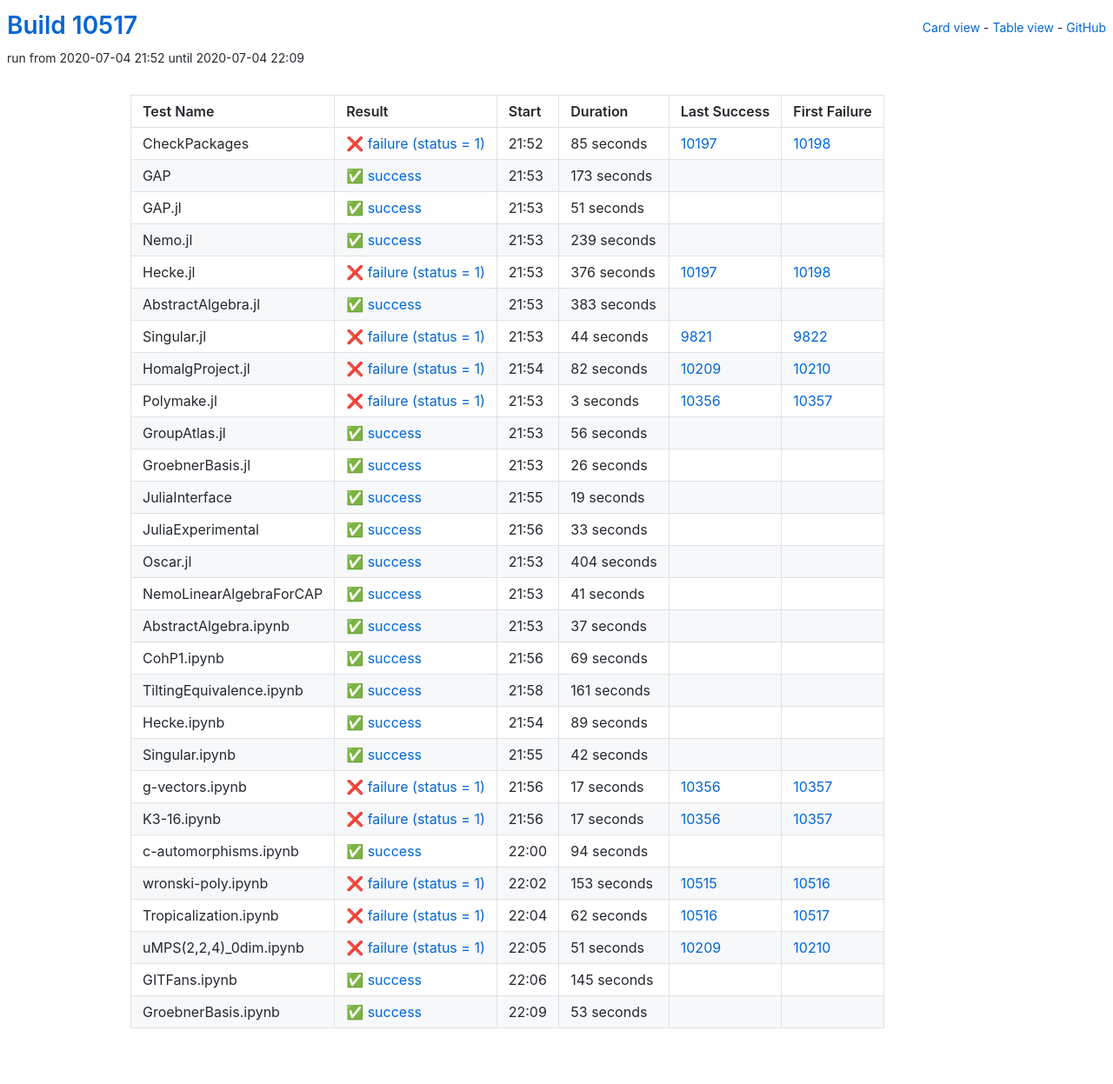
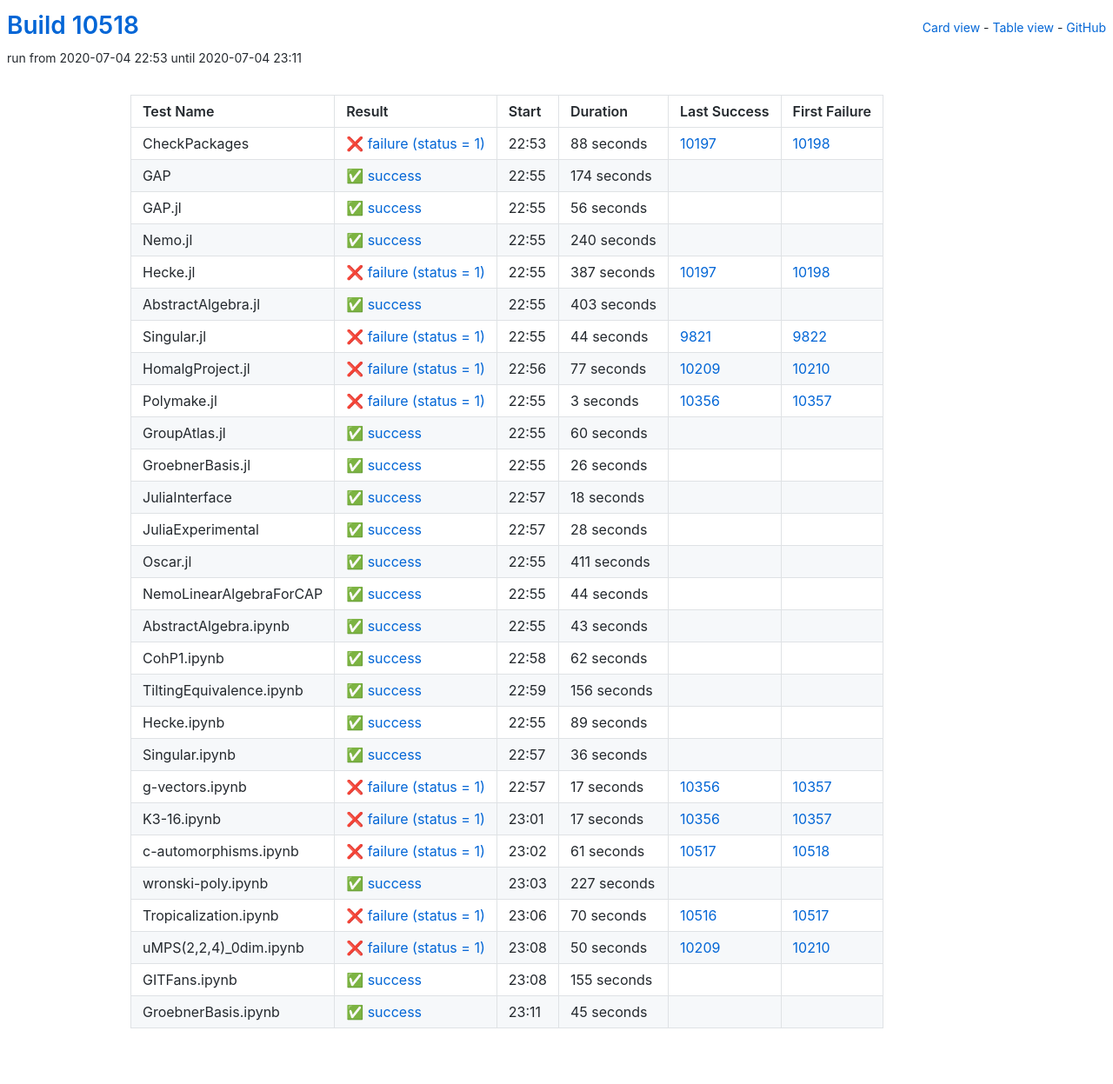
Before and after one commit to oscar-system/oscar-ci-status, a Jekyll site: the page built from table.html, in a window 1280 px wide. Shown: the whole page at 87% size. Built offline with Jekyll 4.4.1, drawn with Linux system fonts in a browser that asks for light colours.

Commit message:
Build #10518

```diff
--- a/_data/ci.yml
+++ b/_data/ci.yml
@@ -1,6 +1,6 @@
 ---
-build: 10517
-build_url: https://oscarci.mathematik.uni-kl.de/job/oscar/10517/
+build: 10518
+build_url: https://oscarci.mathematik.uni-kl.de/job/oscar/10518/
 job: oscar
 organization: oscar-system
 repo: oscar-ci-status
@@ -8,80 +8,80 @@ repourl: https://github.com/oscar-system/oscar-ci-status
 tests:
 - name: CheckPackages
   id: checkpackages
-  log: https://oscarci.mathematik.uni-kl.de/job/oscar/10517/artifact/logs/build-10517/CheckPackages.log
-  start: 2020-07-04 21:52
+  log: https://oscarci.mathematik.uni-kl.de/job/oscar/10518/artifact/logs/build-10518/CheckPackages.log
+  start: 2020-07-04 22:53
   success: false
   exitcode: 1
   status: failure
-  duration: 85
+  duration: 88
   last_success: 10197
   last_success_url: https://oscarci.mathematik.uni-kl.de/job/oscar/10197/
   first_failure: 10198
   first_failure_url: https://oscarci.mathematik.uni-kl.de/job/oscar/10198/
 - name: GAP
   id: gap
-  log: https://oscarci.mathematik.uni-kl.de/job/oscar/10517/artifact/logs/build-10517/GAP.log
-  start: 2020-07-04 21:53
+  log: https://oscarci.mathematik.uni-kl.de/job/oscar/10518/artifact/logs/build-10518/GAP.log
+  start: 2020-07-04 22:55
   success: true
   exitcode: 0
   status: success
-  duration: 173
+  duration: 174
   last_success: false
   last_success_url:
   first_failure: false
   first_failure_url:
 - name: GAP.jl
   id: gap-jl
-  log: https://oscarci.mathematik.uni-kl.de/job/oscar/10517/artifact/logs/build-10517/GAP.jl.log
-  start: 2020-07-04 21:53
+  log: https://oscarci.mathematik.uni-kl.de/job/oscar/10518/artifact/logs/build-10518/GAP.jl.log
+  start: 2020-07-04 22:55
   success: true
   exitcode: 0
   status: success
-  duration: 51
+  duration: 56
   last_success: false
   last_success_url:
   first_failure: false
   first_failure_url:
 - name: Nemo.jl
   id: nemo-jl
-  log: https://oscarci.mathematik.uni-kl.de/job/oscar/10517/artifact/logs/build-10517/Nemo.jl.log
-  start: 2020-07-04 21:53
+  log: https://oscarci.mathematik.uni-kl.de/job/oscar/10518/artifact/logs/build-10518/Nemo.jl.log
+  start: 2020-07-04 22:55
   success: true
   exitcode: 0
   status: success
-  duration: 239
+  duration: 240
   last_success: false
   last_success_url:
   first_failure: false
   first_failure_url:
 - name: Hecke.jl
   id: hecke-jl
-  log: https://oscarci.mathematik.uni-kl.de/job/oscar/10517/artifact/logs/build-10517/Hecke.jl.log
-  start: 2020-07-04 21:53
+  log: https://oscarci.mathematik.uni-kl.de/job/oscar/10518/artifact/logs/build-10518/Hecke.jl.log
+  start: 2020-07-04 22:55
   success: false
   exitcode: 1
   status: failure
-  duration: 376
+  duration: 387
   last_success: 10197
   last_success_url: https://oscarci.mathematik.uni-kl.de/job/oscar/10197/
   first_failure: 10198
   first_failure_url: https://oscarci.mathematik.uni-kl.de/job/oscar/10198/
 - name: AbstractAlgebra.jl
   id: abstractalgebra-jl
-  log: https://oscarci.mathematik.uni-kl.de/job/oscar/10517/artifact/logs/build-10517/AbstractAlgebra.jl.log
-  start: 2020-07-04 21:53
+  log: https://oscarci.mathematik.uni-kl.de/job/oscar/10518/artifact/logs/build-10518/AbstractAlgebra.jl.log
+  start: 2020-07-04 22:55
   success: true
   exitcode: 0
   status: success
-  duration: 383
+  duration: 403
   last_success: false
   last_success_url:
   first_failure: false
   first_failure_url:
 - name: Singular.jl
   id: singular-jl
-  log: https://oscarci.mathematik.uni-kl.de/job/oscar/10517/artifact/logs/build-10517/Singular.jl.log
-  start: 2020-07-04 21:53
+  log: https://oscarci.mathematik.uni-kl.de/job/oscar/10518/artifact/logs/build-10518/Singular.jl.log
+  start: 2020-07-04 22:55
   success: false
   exitcode: 1
   status: failure
@@ -92,20 +92,20 @@ tests:
   first_failure_url: https://oscarci.mathematik.uni-kl.de/job/oscar/9822/
 - name: HomalgProject.jl
   id: homalgproject-jl
-  log: https://oscarci.mathematik.uni-kl.de/job/oscar/10517/artifact/logs/build-10517/HomalgProject.jl.log
-  start: 2020-07-04 21:54
+  log: https://oscarci.mathematik.uni-kl.de/job/oscar/10518/artifact/logs/build-10518/HomalgProject.jl.log
+  start: 2020-07-04 22:56
   success: false
   exitcode: 1
   status: failure
-  duration: 82
+  duration: 77
   last_success: 10209
   last_success_url: https://oscarci.mathematik.uni-kl.de/job/oscar/10209/
   first_failure: 10210
   first_failure_url: https://oscarci.mathematik.uni-kl.de/job/oscar/10210/
 - name: Polymake.jl
   id: polymake-jl
-  log: https://oscarci.mathematik.uni-kl.de/job/oscar/10517/artifact/logs/build-10517/Polymake.jl.log
-  start: 2020-07-04 21:53
+  log: https://oscarci.mathematik.uni-kl.de/job/oscar/10518/artifact/logs/build-10518/Polymake.jl.log
+  start: 2020-07-04 22:55
   success: false
   exitcode: 1
   status: failure
@@ -116,20 +116,20 @@ tests:
   first_failure_url: https://oscarci.mathematik.uni-kl.de/job/oscar/10357/
 - name: GroupAtlas.jl
   id: groupatlas-jl
-  log: https://oscarci.mathematik.uni-kl.de/job/oscar/10517/artifact/logs/build-10517/GroupAtlas.jl.log
-  start: 2020-07-04 21:53
+  log: https://oscarci.mathematik.uni-kl.de/job/oscar/10518/artifact/logs/build-10518/GroupAtlas.jl.log
+  start: 2020-07-04 22:55
   success: true
   exitcode: 0
   status: success
-  duration: 56
+  duration: 60
   last_success: false
   last_success_url:
   first_failure: false
   first_failure_url:
 - name: GroebnerBasis.jl
   id: groebnerbasis-jl
-  log: https://oscarci.mathematik.uni-kl.de/job/oscar/10517/artifact/logs/build-10517/GroebnerBasis.jl.log
-  start: 2020-07-04 21:53
+  log: https://oscarci.mathematik.uni-kl.de/job/oscar/10518/artifact/logs/build-10518/GroebnerBasis.jl.log
+  start: 2020-07-04 22:55
   success: true
   exitcode: 0
   status: success
@@ -140,92 +140,92 @@ tests:
   first_failure_url:
 - name: JuliaInterface
   id: juliainterface
-  log: https://oscarci.mathematik.uni-kl.de/job/oscar/10517/artifact/logs/build-10517/JuliaInterface.log
-  start: 2020-07-04 21:55
+  log: https://oscarci.mathematik.uni-kl.de/job/oscar/10518/artifact/logs/build-10518/JuliaInterface.log
+  start: 2020-07-04 22:57
   success: true
   exitcode: 0
   status: success
-  duration: 19
+  duration: 18
   last_success: false
   last_success_url:
   first_failure: false
   first_failure_url:
 - name: JuliaExperimental
   id: juliaexperimental
-  log: https://oscarci.mathematik.uni-kl.de/job/oscar/10517/artifact/logs/build-10517/JuliaExperimental.log
-  start: 2020-07-04 21:56
+  log: https://oscarci.mathematik.uni-kl.de/job/oscar/10518/artifact/logs/build-10518/JuliaExperimental.log
+  start: 2020-07-04 22:57
   success: true
   exitcode: 0
   status: success
-  duration: 33
+  duration: 28
   last_success: false
   last_success_url:
   first_failure: false
   first_failure_url:
 - name: Oscar.jl
   id: oscar-jl
-  log: https://oscarci.mathematik.uni-kl.de/job/oscar/10517/artifact/logs/build-10517/Oscar.jl.log
-  start: 2020-07-04 21:53
+  log: https://oscarci.mathematik.uni-kl.de/job/oscar/10518/artifact/logs/build-10518/Oscar.jl.log
+  start: 2020-07-04 22:55
   success: true
   exitcode: 0
   status: success
-  duration: 404
+  duration: 411
   last_success: false
   last_success_url:
   first_failure: false
   first_failure_url:
 - name: NemoLinearAlgebraForCAP
   id: nemolinearalgebraforcap
-  log: https://oscarci.mathematik.uni-kl.de/job/oscar/10517/artifact/logs/build-10517/NemoLinearAlgebraForCAP.log
-  start: 2020-07-04 21:53
+  log: https://oscarci.mathematik.uni-kl.de/job/oscar/10518/artifact/logs/build-10518/NemoLinearAlgebraForCAP.log
+  start: 2020-07-04 22:55
   success: true
   exitcode: 0
   status: success
-  duration: 41
+  duration: 44
   last_success: false
   last_success_url:
   first_failure: false
   first_failure_url:
 - name: AbstractAlgebra.ipynb
   id: abstractalgebra-ipynb
-  log: https://oscarci.mathematik.uni-kl.de/job/oscar/10517/artifact/logs/build-10517/AbstractAlgebra.ipynb.log
-  start: 2020-07-04 21:53
+  log: https://oscarci.mathematik.uni-kl.de/job/oscar/10518/artifact/logs/build-10518/AbstractAlgebra.ipynb.log
+  start: 2020-07-04 22:55
   success: true
   exitcode: 0
   status: success
-  duration: 37
+  duration: 43
   last_success: false
   last_success_url:
   first_failure: false
   first_failure_url:
 - name: CohP1.ipynb
   id: cohp1-ipynb
-  log: https://oscarci.mathematik.uni-kl.de/job/oscar/10517/artifact/logs/build-10517/CohP1.ipynb.log
-  start: 2020-07-04 21:56
+  log: https://oscarci.mathematik.uni-kl.de/job/oscar/10518/artifact/logs/build-10518/CohP1.ipynb.log
+  start: 2020-07-04 22:58
   success: true
   exitcode: 0
   status: success
-  duration: 69
+  duration: 62
   last_success: false
   last_success_url:
   first_failure: false
   first_failure_url:
 - name: TiltingEquivalence.ipynb
   id: tiltingequivalence-ipynb
-  log: https://oscarci.mathematik.uni-kl.de/job/oscar/10517/artifact/logs/build-10517/TiltingEquivalence.ipynb.log
-  start: 2020-07-04 21:58
+  log: https://oscarci.mathematik.uni-kl.de/job/oscar/10518/artifact/logs/build-10518/TiltingEquivalence.ipynb.log
+  start: 2020-07-04 22:59
   success: true
   exitcode: 0
   status: success
-  duration: 161
+  duration: 156
   last_success: false
   last_success_url:
   first_failure: false
   first_failure_url:
 - name: Hecke.ipynb
   id: hecke-ipynb
-  log: https://oscarci.mathematik.uni-kl.de/job/oscar/10517/artifact/logs/build-10517/Hecke.ipynb.log
-  start: 2020-07-04 21:54
+  log: https://oscarci.mathematik.uni-kl.de/job/oscar/10518/artifact/logs/build-10518/Hecke.ipynb.log
+  start: 2020-07-04 22:55
   success: true
   exitcode: 0
   status: success
@@ -236,20 +236,20 @@ tests:
   first_failure_url:
 - name: Singular.ipynb
   id: singular-ipynb
-  log: https://oscarci.mathematik.uni-kl.de/job/oscar/10517/artifact/logs/build-10517/Singular.ipynb.log
-  start: 2020-07-04 21:55
+  log: https://oscarci.mathematik.uni-kl.de/job/oscar/10518/artifact/logs/build-10518/Singular.ipynb.log
+  start: 2020-07-04 22:57
   success: true
   exitcode: 0
   status: success
-  duration: 42
+  duration: 36
   last_success: false
   last_success_url:
   first_failure: false
   first_failure_url:
 - name: g-vectors.ipynb
   id: g-vectors-ipynb
-  log: https://oscarci.mathematik.uni-kl.de/job/oscar/10517/artifact/logs/build-10517/g-vectors.ipynb.log
-  start: 2020-07-04 21:56
+  log: https://oscarci.mathematik.uni-kl.de/job/oscar/10518/artifact/logs/build-10518/g-vectors.ipynb.log
+  start: 2020-07-04 22:57
   success: false
   exitcode: 1
   status: failure
@@ -260,8 +260,8 @@ tests:
   first_failure_url: https://oscarci.mathematik.uni-kl.de/job/oscar/10357/
 - name: K3-16.ipynb
   id: k3-16-ipynb
-  log: https://oscarci.mathematik.uni-kl.de/job/oscar/10517/artifact/logs/build-10517/K3-16.ipynb.log
-  start: 2020-07-04 21:56
+  log: https://oscarci.mathematik.uni-kl.de/job/oscar/10518/artifact/logs/build-10518/K3-16.ipynb.log
+  start: 2020-07-04 23:01
   success: false
   exitcode: 1
   status: failure
@@ -272,72 +272,72 @@ tests:
   first_failure_url: https://oscarci.mathematik.uni-kl.de/job/oscar/10357/
 - name: c-automorphisms.ipynb
   id: c-automorphisms-ipynb
-  log: https://oscarci.mathematik.uni-kl.de/job/oscar/10517/artifact/logs/build-10517/c-automorphisms.ipynb.log
-  start: 2020-07-04 22:00
+  log: https://oscarci.mathematik.uni-kl.de/job/oscar/10518/artifact/logs/build-10518/c-automorphisms.ipynb.log
+  start: 2020-07-04 23:02
+  success: false
+  exitcode: 1
+  status: failure
+  duration: 61
+  last_success: 10517
+  last_success_url: https://oscarci.mathematik.uni-kl.de/job/oscar/10517/
+  first_failure: 10518
+  first_failure_url: https://oscarci.mathematik.uni-kl.de/job/oscar/10518/
+- name: wronski-poly.ipynb
+  id: wronski-poly-ipynb
+  log: https://oscarci.mathematik.uni-kl.de/job/oscar/10518/artifact/logs/build-10518/wronski-poly.ipynb.log
+  start: 2020-07-04 23:03
   success: true
   exitcode: 0
   status: success
-  duration: 94
+  duration: 227
   last_success: false
   last_success_url:
   first_failure: false
   first_failure_url:
-- name: wronski-poly.ipynb
-  id: wronski-poly-ipynb
-  log: https://oscarci.mathematik.uni-kl.de/job/oscar/10517/artifact/logs/build-10517/wronski-poly.ipynb.log
-  start: 2020-07-04 22:02
+- name: Tropicalization.ipynb
+  id: tropicalization-ipynb
+  log: https://oscarci.mathematik.uni-kl.de/job/oscar/10518/artifact/logs/build-10518/Tropicalization.ipynb.log
+  start: 2020-07-04 23:06
   success: false
   exitcode: 1
   status: failure
-  duration: 153
-  last_success: 10515
-  last_success_url: https://oscarci.mathematik.uni-kl.de/job/oscar/10515/
-  first_failure: 10516
-  first_failure_url: https://oscarci.mathematik.uni-kl.de/job/oscar/10516/
-- name: Tropicalization.ipynb
-  id: tropicalization-ipynb
-  log: https://oscarci.mathematik.uni-kl.de/job/oscar/10517/artifact/logs/build-10517/Tropicalization.ipynb.log
-  start: 2020-07-04 22:04
-  success: false
-  exitcode: 1
-  status: failure
-  duration: 62
+  duration: 70
   last_success: 10516
   last_success_url: https://oscarci.mathematik.uni-kl.de/job/oscar/10516/
   first_failure: 10517
   first_failure_url: https://oscarci.mathematik.uni-kl.de/job/oscar/10517/
 - name: uMPS(2,2,4)_0dim.ipynb
   id: umps-2-2-4-0dim-ipynb
-  log: https://oscarci.mathematik.uni-kl.de/job/oscar/10517/artifact/logs/build-10517/uMPS-2-2-4-_0dim.ipynb.log
-  start: 2020-07-04 22:05
+  log: https://oscarci.mathematik.uni-kl.de/job/oscar/10518/artifact/logs/build-10518/uMPS-2-2-4-_0dim.ipynb.log
+  start: 2020-07-04 23:08
   success: false
   exitcode: 1
   status: failure
-  duration: 51
+  duration: 50
   last_success: 10209
   last_success_url: https://oscarci.mathematik.uni-kl.de/job/oscar/10209/
   first_failure: 10210
   first_failure_url: https://oscarci.mathematik.uni-kl.de/job/oscar/10210/
 - name: GITFans.ipynb
   id: gitfans-ipynb
-  log: https://oscarci.mathematik.uni-kl.de/job/oscar/10517/artifact/logs/build-10517/GITFans.ipynb.log
-  start: 2020-07-04 22:06
+  log: https://oscarci.mathematik.uni-kl.de/job/oscar/10518/artifact/logs/build-10518/GITFans.ipynb.log
+  start: 2020-07-04 23:08
   success: true
   exitcode: 0
   status: success
-  duration: 145
+  duration: 155
   last_success: false
   last_success_url:
   first_failure: false
   first_failure_url:
 - name: GroebnerBasis.ipynb
   id: groebnerbasis-ipynb
-  log: https://oscarci.mathematik.uni-kl.de/job/oscar/10517/artifact/logs/build-10517/GroebnerBasis.ipynb.log
-  start: 2020-07-04 22:09
+  log: https://oscarci.mathematik.uni-kl.de/job/oscar/10518/artifact/logs/build-10518/GroebnerBasis.ipynb.log
+  start: 2020-07-04 23:11
   success: true
   exitcode: 0
   status: success
-  duration: 53
+  duration: 45
   last_success: false
   last_success_url:
   first_failure: false
```
Also changed, not shown: README.md.
